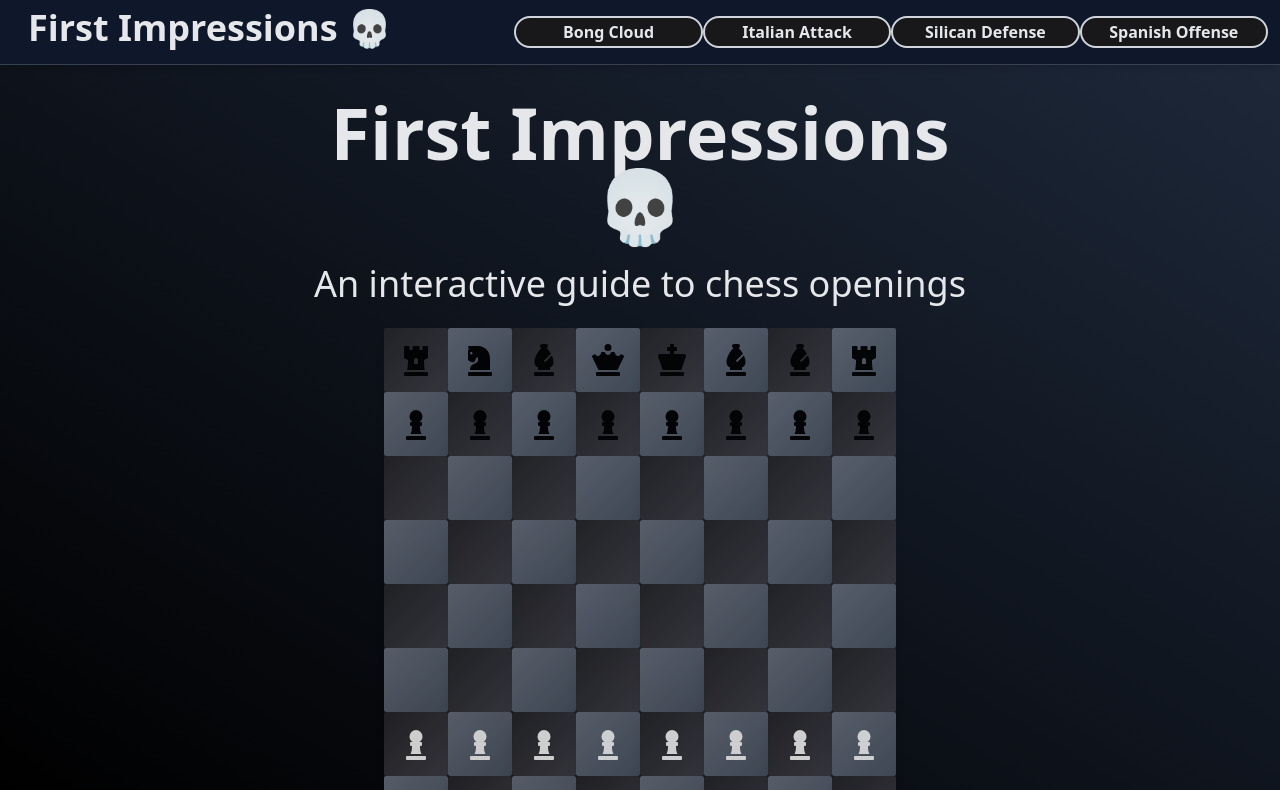
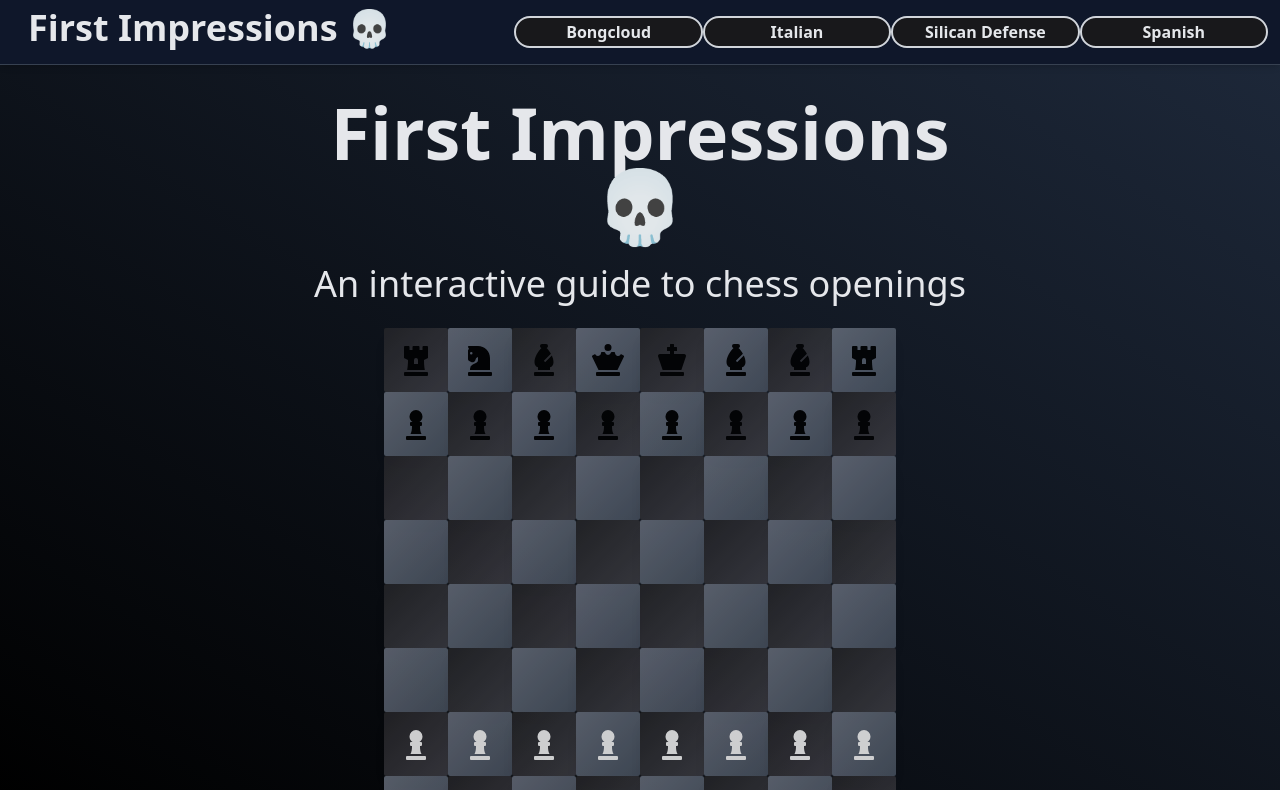
Before and after one commit to rohinsood/first-impressions, a React (Create React App) app: page / in a window 1280 px wide. Shown: the top 790 px of the page. Built offline with nearby package versions, Linux system fonts and the light colour scheme.

Commit message:
page formatting changes

```diff
--- a/src/components/navbar/index.jsx
+++ b/src/components/navbar/index.jsx
@@ -23,10 +23,10 @@ const Navbar = ({ setOp }) => {
 
                 <ul className='w-3/5 flex flex-row items-center justify-between'>
                     {/* The user is able to click these buttons and change the openings */}
-                    <button className='nav-button' onClick={() => {setOp(opening.bongcloud)}}>Bong Cloud </button>
-                    <button className='nav-button' onClick={() => {setOp(opening.italian)}}>Italian Attack</button>
+                    <button className='nav-button' onClick={() => {setOp(opening.bongcloud)}}>Bongcloud </button>
+                    <button className='nav-button' onClick={() => {setOp(opening.italian)}}>Italian</button>
                     <button className='nav-button' onClick={() => {setOp(opening.sicilianDefense)}}>Silican Defense</button>
-                    <button className='nav-button' onClick={() => {setOp(opening.spanish)}}>Spanish Offense</button>
+                    <button className='nav-button' onClick={() => {setOp(opening.spanish)}}>Spanish</button>
                 </ul>
             </div>
         </div>
```
